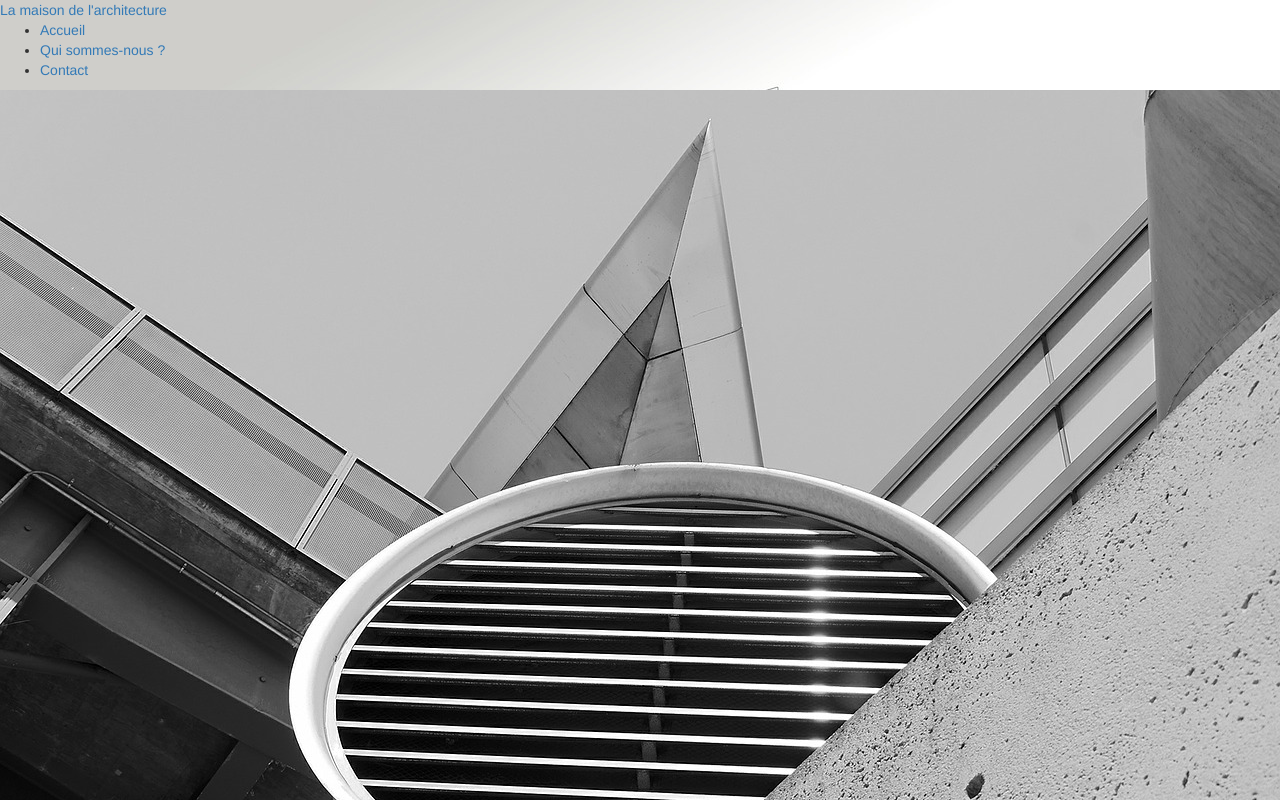
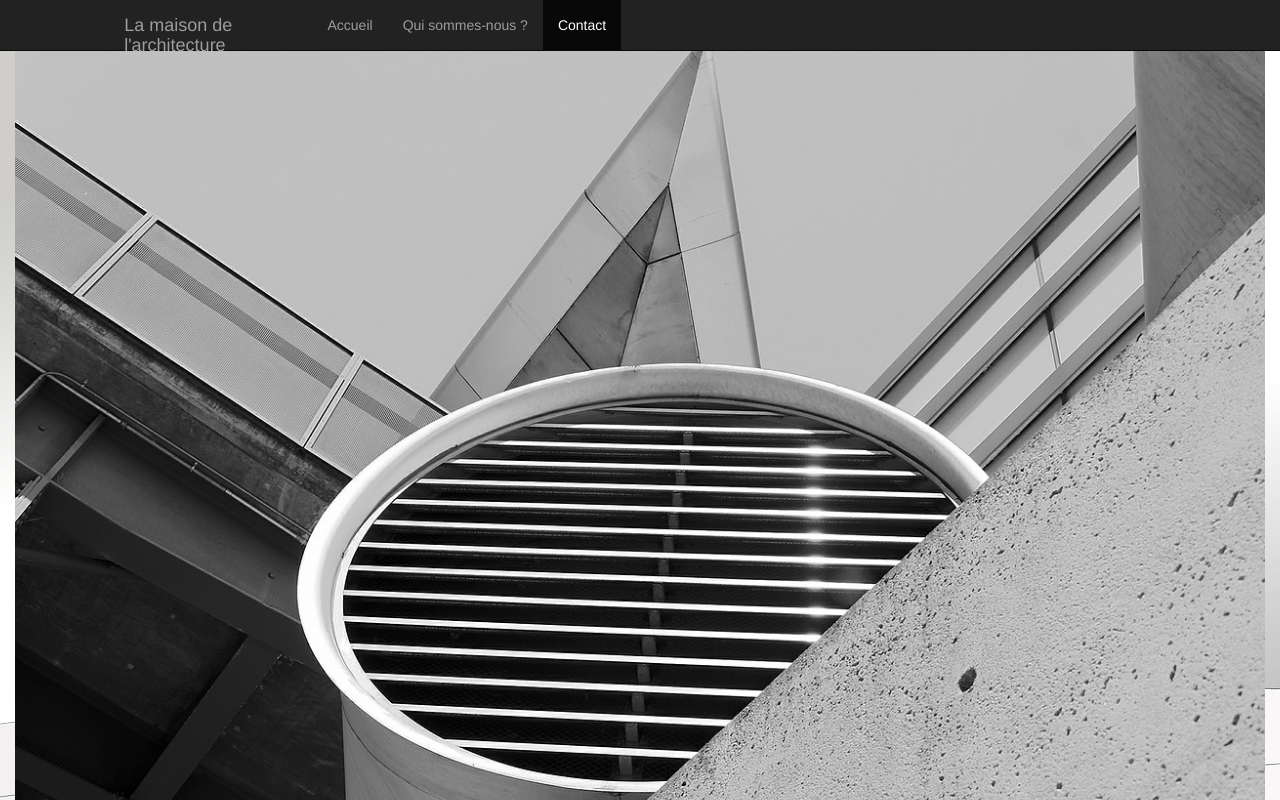
Before and after one commit to stephds01/Semaine7-SimplonLine, a plain HTML site: page Tp3-Site-architecte/index.html in a window 1280 px wide. Shown: the top 800 px of the page. Drawn offline with nearby package versions, Linux system fonts and the light colour scheme.

Commit message:
Mise en page du header

```diff
--- a/Tp3-Site-architecte/index.html
+++ b/Tp3-Site-architecte/index.html
@@ -39,20 +39,26 @@
 
   </head>
 
-  <body id="page-top">
+  <body id="page-top" data-spy="scroll" data-target=".navbar">
+    <div class="container-fluid">
 
       <header>
-
         <!-- Navigation
         ================================================== -->
-      <a href="#page-top">La maison de l'architecture</a>
-      <ul>
+        <nav class="navbar navbar-default navbar-fixed-top navbar-inverse" role="navigation">
+          <div class="row">
+          	<div class="col-xs-3 col-sm-3 col-md-2 col-md-offset-1 col-lg-2 col-lg-offset-1">
+              <a class="navbar-brand" href="#page-top">La maison de l'architecture</a>
+          	</div>
+
+        	<ul class="nav navbar-nav">
               <li class="hidden"><a href="#page-top"></a></li>
               <li><a href="#accueil">Accueil</a></li>
               <li><a href="#qui">Qui sommes-nous ?</a></li>
               <li><a href="#contact">Contact</a></li>
         	</ul>
-
+          </div>
+        </nav>
       </header>
 
       <!-- Caroussel
@@ -105,6 +111,14 @@
         <a class="btn btn-default" href="#"><i class="fa fa-spotify fa-2x"></i></a>
       </footer>
 
+    </div>
+
+
+
+
+
+
+
     <!-- jQuery -->
     <script src="https://ajax.googleapis.com/ajax/libs/jquery/2.1.1/jquery.min.js"></script>
     <!-- Javascript de Bootstrap -->
```
Lines whose indentation alone changed are shown as unchanged.
